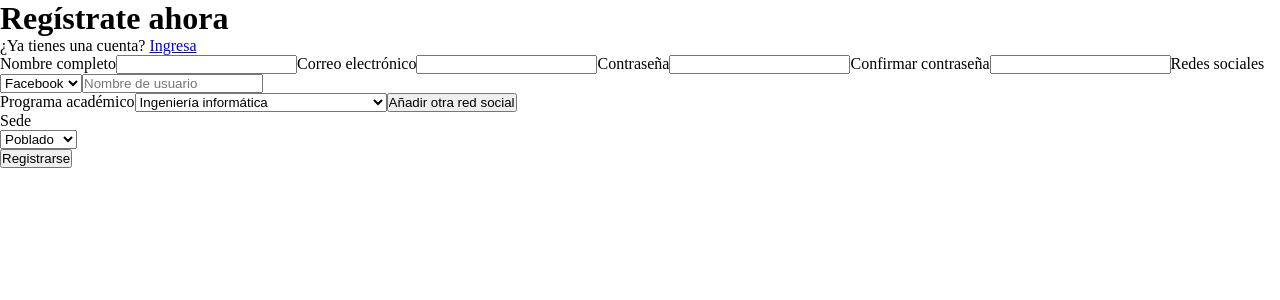
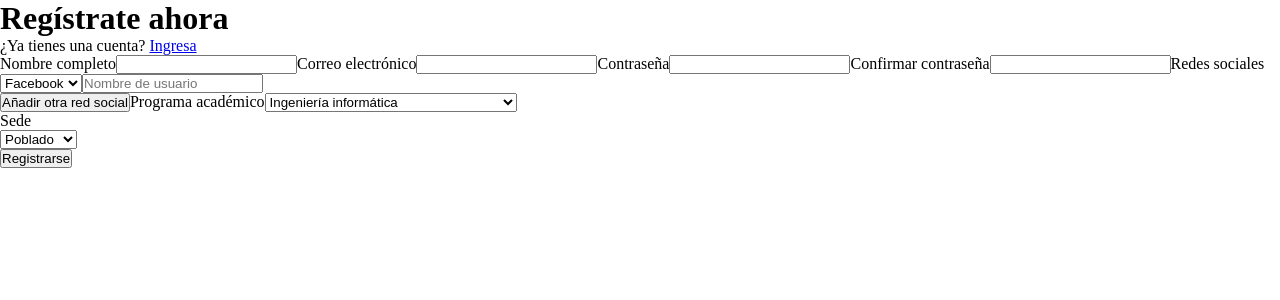
Before and after one commit to Santiago-Restrepo/ProyectoFinalBD2, a React app: page / in a window 1280 px wide. Shown: the top 300 px of the page. Built offline with nearby package versions, Linux system fonts and the light colour scheme.

Commit message:
a little change

```diff
--- a/src/pages/Register.jsx
+++ b/src/pages/Register.jsx
@@ -106,6 +106,7 @@ export const Register = () => {
                                 })
                             }
                         </div>
+                        <input type="button" onClick={()=>{addNetworkToSelected()}} value='Añadir otra red social'/>
                         {
                             universityInfo ?
                             <>
@@ -117,7 +118,6 @@ export const Register = () => {
                                         })
                                     }
                                 </select>
-                                <input type="button" onClick={()=>{addNetworkToSelected()}} value='Añadir otra red social'/>
                                 <br />
                                 <label htmlFor="">Sede</label>
                                 <br />
```
